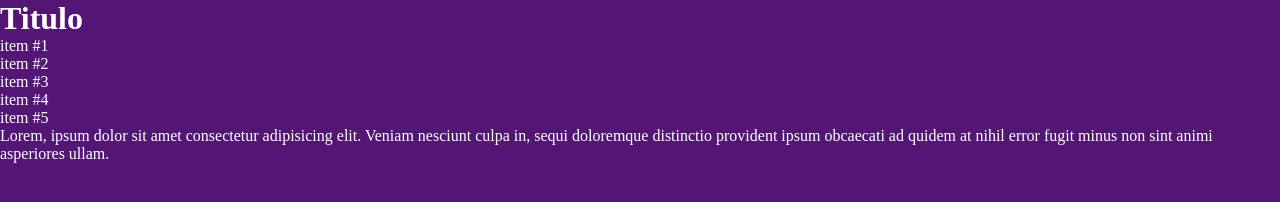
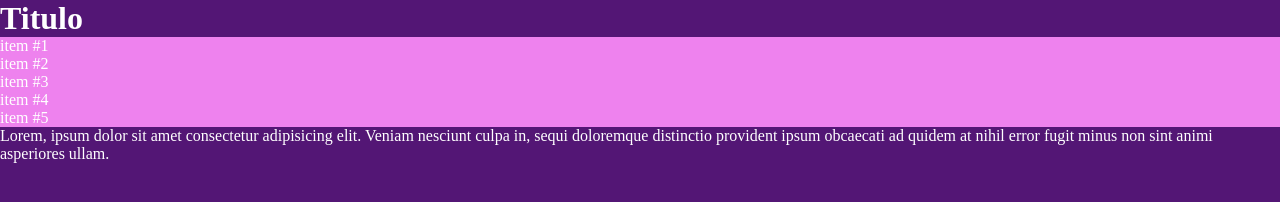
Before and after one commit to diegobrice/blog-template, a plain HTML site: page index.html in a window 1280 px wide. Drawn offline with Linux system fonts and the light colour scheme.

Commit message:
estilo nav

```diff
--- a/style.css
+++ b/style.css
@@ -7,3 +7,8 @@ body {
   background-color: rgb(83, 22, 117);
   color: white;
 }
+
+nav {
+  background-color: violet;
+
+}
```
